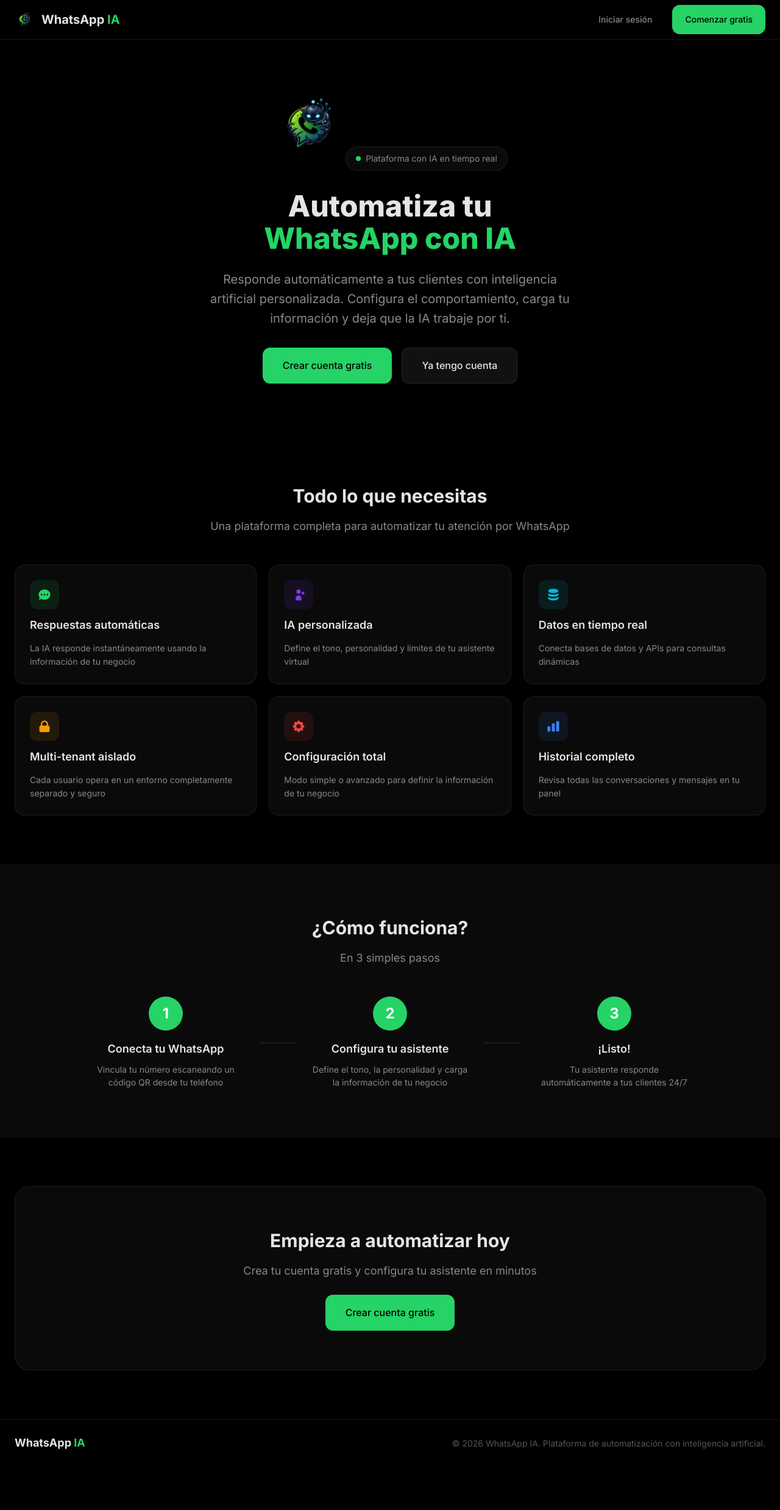
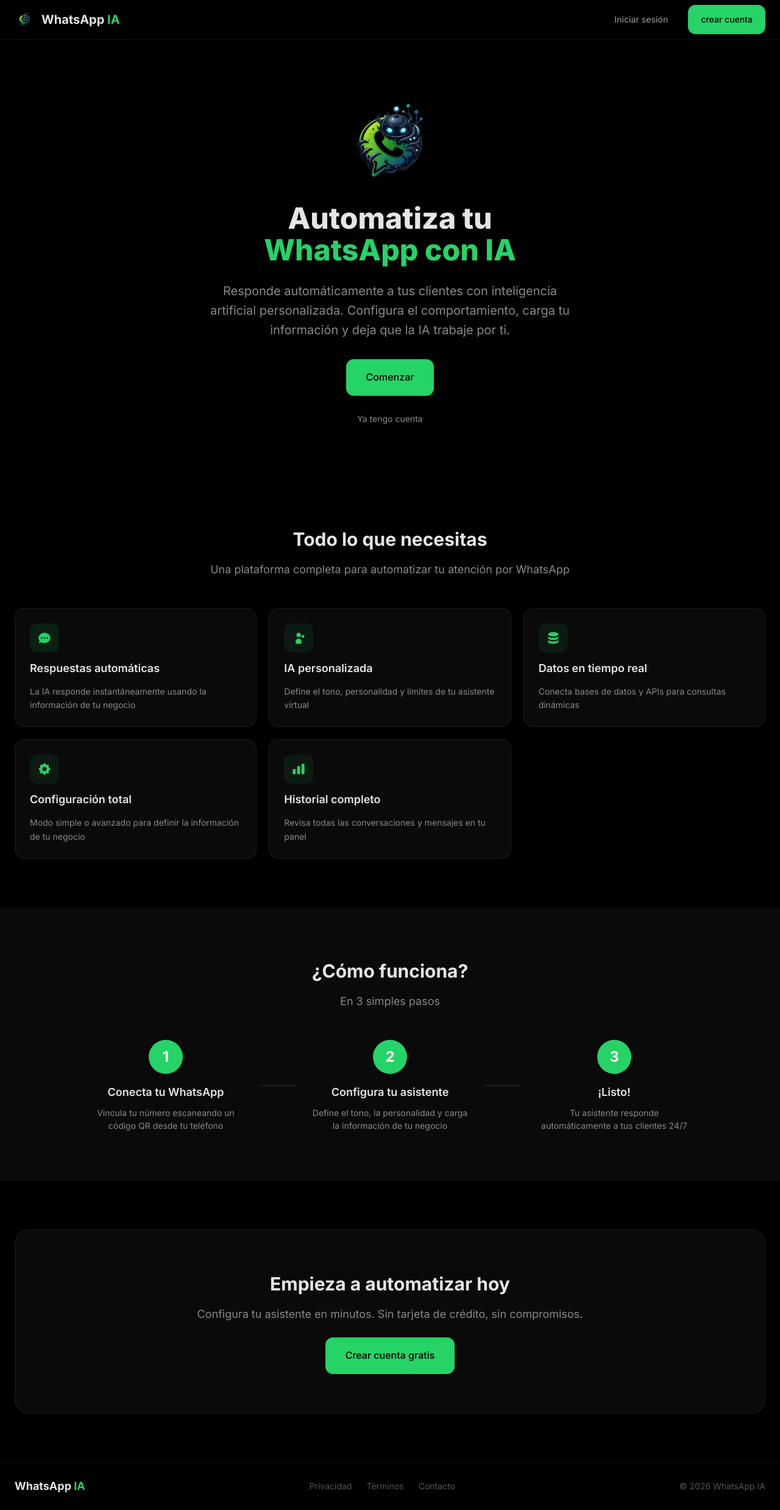
Before and after one commit to camilo-Anthony/WhatsAppIA, a Next.js app: page / in a window 1280 px wide. Shown: the whole page at 61% size. Before the commit the page ends 2405 px from the top, so only its background shows below. Built offline with nearby package versions, Linux system fonts and the light colour scheme.

Commit message:
responsi

```diff
--- a/src/app/dashboard/connections/connections.module.css
+++ b/src/app/dashboard/connections/connections.module.css
@@ -23,7 +23,7 @@
 
 .grid {
     display: grid;
-    grid-template-columns: repeat(auto-fill, minmax(340px, 1fr));
+    grid-template-columns: repeat(auto-fill, minmax(280px, 1fr));
     gap: var(--space-5);
 }
 
--- a/src/app/landing.module.css
+++ b/src/app/landing.module.css
@@ -60,17 +60,7 @@
 }
 
 .heroBadge {
-    display: inline-flex;
-    align-items: center;
-    gap: var(--space-2);
-    padding: var(--space-2) var(--space-4);
-    background: var(--color-bg-card);
-    border: 1px solid var(--color-border);
-    border-radius: var(--radius-full);
-    font-size: var(--font-size-sm);
-    color: var(--color-text-secondary);
-    margin-bottom: var(--space-8);
-    animation: fadeIn 0.6s ease-out;
+    display: none;
 }
 
 .heroTitle {
@@ -97,6 +87,26 @@
     gap: var(--space-4);
     justify-content: center;
     animation: fadeIn 0.6s ease-out 0.3s both;
+}
+
+.heroMeta {
+    font-size: var(--font-size-sm);
+    color: var(--color-text-muted);
+    margin-top: var(--space-4);
+    animation: fadeIn 0.6s ease-out 0.4s both;
+}
+
+.heroLoginLink {
+    font-size: var(--font-size-sm);
+    color: var(--color-text-secondary);
+    text-decoration: none;
+    margin-top: var(--space-3);
+    transition: color var(--transition-fast);
+    animation: fadeIn 0.6s ease-out 0.5s both;
+}
+
+.heroLoginLink:hover {
+    color: var(--color-primary);
 }
 
 /* Features */
@@ -128,6 +138,12 @@
     display: flex;
     flex-direction: column;
     gap: var(--space-3);
+    transition: border-color var(--transition-fast), transform 0.2s ease;
+}
+
+.featureCard:hover {
+    border-color: var(--color-primary);
+    transform: translateY(-2px);
 }
 
 .featureCard h3 {
@@ -249,6 +265,22 @@
     color: var(--color-text-muted);
 }
 
+.footerLinks {
+    display: flex;
+    gap: var(--space-6);
+}
+
+.footerLinks a {
+    font-size: var(--font-size-sm);
+    color: var(--color-text-muted);
+    text-decoration: none;
+    transition: color var(--transition-fast);
+}
+
+.footerLinks a:hover {
+    color: var(--color-text-primary);
+}
+
 /* Responsive */
 @media (max-width: 768px) {
     .heroTitle {
--- a/src/app/page.tsx
+++ b/src/app/page.tsx
@@ -14,7 +14,7 @@
           </Link>
           <div className={styles.navActions}>
             <Link href="/login" className="btn btn-ghost">Iniciar sesión</Link>
-            <Link href="/register" className="btn btn-primary">Comenzar gratis</Link>
+            <Link href="/register" className="btn btn-primary">crear cuenta</Link>
           </div>
         </div>
       </nav>
@@ -24,11 +24,7 @@
         <div className={styles.heroGlow} />
         <div className={styles.heroGlow2} />
         <div className={`container ${styles.heroContent}`}>
-          <Logo size={120} />
-          <div className={styles.heroBadge}>
-            <span className="status-dot status-dot-connected" />
-            Plataforma con IA en tiempo real
-          </div>
+          <Logo size={180} />
           <h1 className={styles.heroTitle}>
             Automatiza tu
             <br />
@@ -40,12 +36,13 @@
           </p>
           <div className={styles.heroCTA}>
             <Link href="/register" className="btn btn-primary btn-lg">
-              Crear cuenta gratis
-            </Link>
-            <Link href="/login" className="btn btn-secondary btn-lg">
-              Ya tengo cuenta
+              Comenzar
             </Link>
           </div>
+          <br />
+          <Link href="/login" className={styles.heroLoginLink}>
+            Ya tengo cuenta
+          </Link>
         </div>
       </section>
 
@@ -69,7 +66,7 @@
             </div>
 
             <div className={`card ${styles.featureCard}`}>
-              <div className={styles.featureIcon} style={{ background: "var(--color-secondary-light)", color: "var(--color-secondary)" }}>
+              <div className={styles.featureIcon} style={{ background: "rgba(37, 211, 102, 0.08)", color: "#25D366" }}>
                 <svg width="24" height="24" viewBox="0 0 20 20" fill="currentColor">
                   <path d="M13 6a3 3 0 11-6 0 3 3 0 016 0zM18 8a2 2 0 11-4 0 2 2 0 014 0zM14 15a4 4 0 00-8 0v3h8v-3z" />
                 </svg>
@@ -79,7 +76,7 @@
             </div>
 
             <div className={`card ${styles.featureCard}`}>
-              <div className={styles.featureIcon} style={{ background: "var(--color-accent-light)", color: "var(--color-accent)" }}>
+              <div className={styles.featureIcon} style={{ background: "rgba(37, 211, 102, 0.08)", color: "#25D366" }}>
                 <svg width="24" height="24" viewBox="0 0 20 20" fill="currentColor">
                   <path d="M3 12v3c0 1.657 3.134 3 7 3s7-1.343 7-3v-3c0 1.657-3.134 3-7 3s-7-1.343-7-3z" />
                   <path d="M3 7v3c0 1.657 3.134 3 7 3s7-1.343 7-3V7c0 1.657-3.134 3-7 3S3 8.657 3 7z" />
@@ -90,18 +87,9 @@
               <p>Conecta bases de datos y APIs para consultas dinámicas</p>
             </div>
 
-            <div className={`card ${styles.featureCard}`}>
-              <div className={styles.featureIcon} style={{ background: "rgba(245, 158, 11, 0.1)", color: "var(--color-warning)" }}>
-                <svg width="24" height="24" viewBox="0 0 20 20" fill="currentColor">
-                  <path fillRule="evenodd" d="M5 9V7a5 5 0 0110 0v2a2 2 0 012 2v5a2 2 0 01-2 2H5a2 2 0 01-2-2v-5a2 2 0 012-2zm8-2v2H7V7a3 3 0 016 0z" clipRule="evenodd" />
-                </svg>
-              </div>
-              <h3>Multi-tenant aislado</h3>
-              <p>Cada usuario opera en un entorno completamente separado y seguro</p>
-            </div>
 
             <div className={`card ${styles.featureCard}`}>
-              <div className={styles.featureIcon} style={{ background: "rgba(239, 68, 68, 0.1)", color: "var(--color-error)" }}>
+              <div className={styles.featureIcon} style={{ background: "rgba(37, 211, 102, 0.08)", color: "#25D366" }}>
                 <svg width="24" height="24" viewBox="0 0 20 20" fill="currentColor">
                   <path fillRule="evenodd" d="M11.49 3.17c-.38-1.56-2.6-1.56-2.98 0a1.532 1.532 0 01-2.286.948c-1.372-.836-2.942.734-2.106 2.106.54.886.061 2.042-.947 2.287-1.561.379-1.561 2.6 0 2.978a1.532 1.532 0 01.947 2.287c-.836 1.372.734 2.942 2.106 2.106a1.532 1.532 0 012.287.947c.379 1.561 2.6 1.561 2.978 0a1.533 1.533 0 012.287-.947c1.372.836 2.942-.734 2.106-2.106a1.533 1.533 0 01.947-2.287c1.561-.379 1.561-2.6 0-2.978a1.532 1.532 0 01-.947-2.287c.836-1.372-.734-2.942-2.106-2.106a1.532 1.532 0 01-2.287-.947zM10 13a3 3 0 100-6 3 3 0 000 6z" clipRule="evenodd" />
                 </svg>
@@ -111,7 +99,7 @@
             </div>
 
             <div className={`card ${styles.featureCard}`}>
-              <div className={styles.featureIcon} style={{ background: "rgba(59, 130, 246, 0.1)", color: "var(--color-info)" }}>
+              <div className={styles.featureIcon} style={{ background: "rgba(37, 211, 102, 0.08)", color: "#25D366" }}>
                 <svg width="24" height="24" viewBox="0 0 20 20" fill="currentColor">
                   <path d="M2 11a1 1 0 011-1h2a1 1 0 011 1v5a1 1 0 01-1 1H3a1 1 0 01-1-1v-5zM8 7a1 1 0 011-1h2a1 1 0 011 1v9a1 1 0 01-1 1H9a1 1 0 01-1-1V7zM14 4a1 1 0 011-1h2a1 1 0 011 1v12a1 1 0 01-1 1h-2a1 1 0 01-1-1V4z" />
                 </svg>
@@ -156,7 +144,7 @@
         <div className="container">
           <div className={`${styles.ctaCard} card`}>
             <h2>Empieza a automatizar hoy</h2>
-            <p>Crea tu cuenta gratis y configura tu asistente en minutos</p>
+            <p>Configura tu asistente en minutos. Sin tarjeta de crédito, sin compromisos.</p>
             <Link href="/register" className="btn btn-primary btn-lg">
               Crear cuenta gratis
             </Link>
@@ -168,8 +156,13 @@
       <footer className={styles.footer}>
         <div className={`container ${styles.footerContent}`}>
           <span className={styles.footerLogo}>WhatsApp <span className="gradient-text">IA</span></span>
+          <div className={styles.footerLinks}>
+            <a href="#">Privacidad</a>
+            <a href="#">Términos</a>
+            <a href="#">Contacto</a>
+          </div>
           <span className={styles.footerText}>
-            © 2026 WhatsApp IA. Plataforma de automatización con inteligencia artificial.
+            © 2026 WhatsApp IA
           </span>
         </div>
       </footer>
```
Also changed, not shown: src/app/dashboard/dashboard.module.css (+47 -0 lines), src/app/dashboard/layout.tsx (+28 -1 lines), src/app/dashboard/overview.module.css (+14 -0 lines), src/app/dashboard/page.tsx (+6 -6 lines).
